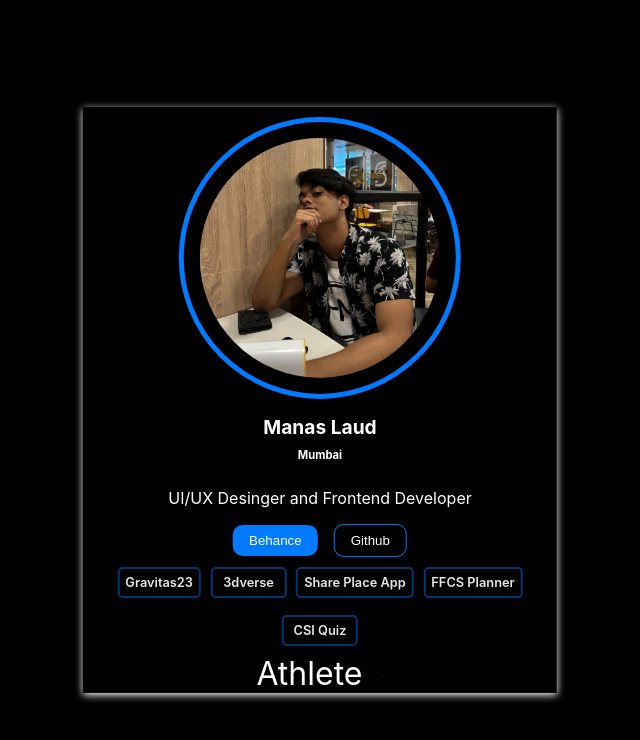
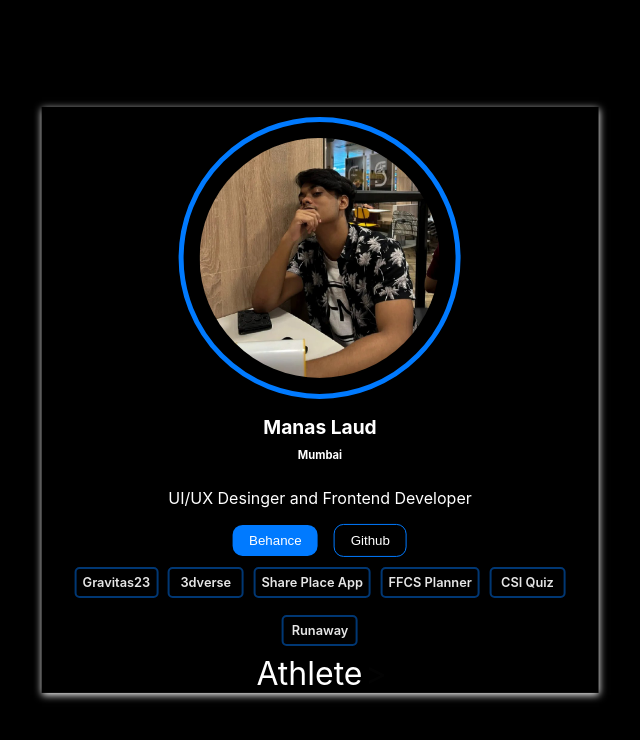
Before and after one commit to manaslaud/animation-text, a React (Create React App) app: page / in a window 1280 px wide. Shown: the top 740 px of the page, without its empty margins (320-960 px from the left). Built offline with nearby package versions, Linux system fonts and the light colour scheme.

Commit message:
small change

```diff
--- a/src/components/ProfileCard.jsx
+++ b/src/components/ProfileCard.jsx
@@ -19,6 +19,7 @@ function ProfileCard() {
             <span className={styles.skills}><a href='https://share-app-manas.web.app/'> Share Place App</a></span>
             <span className={styles.skills}><a href='https://ffcs.csivit.com/'>FFCS Planner</a></span>
             <span className={styles.skills}><a href='https://quiz-frontend-zeta.vercel.app/'>CSI Quiz</a></span>
+            <span className={styles.skills}><a href='https://runaway-pink.vercel.app/'>Runaway</a></span>
         </div>
         <AnimationText/>
         </div>
```
